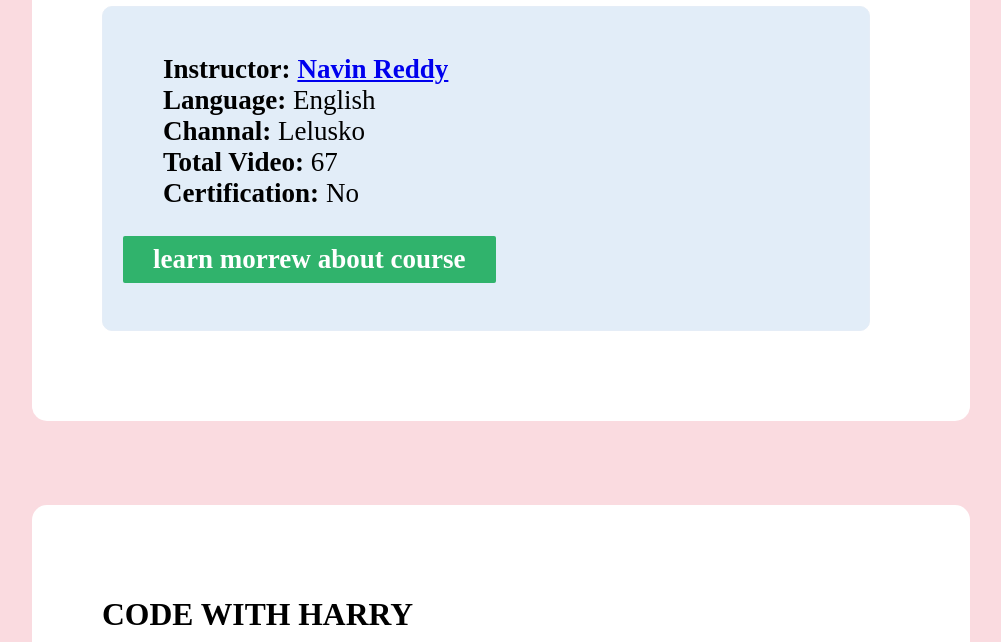
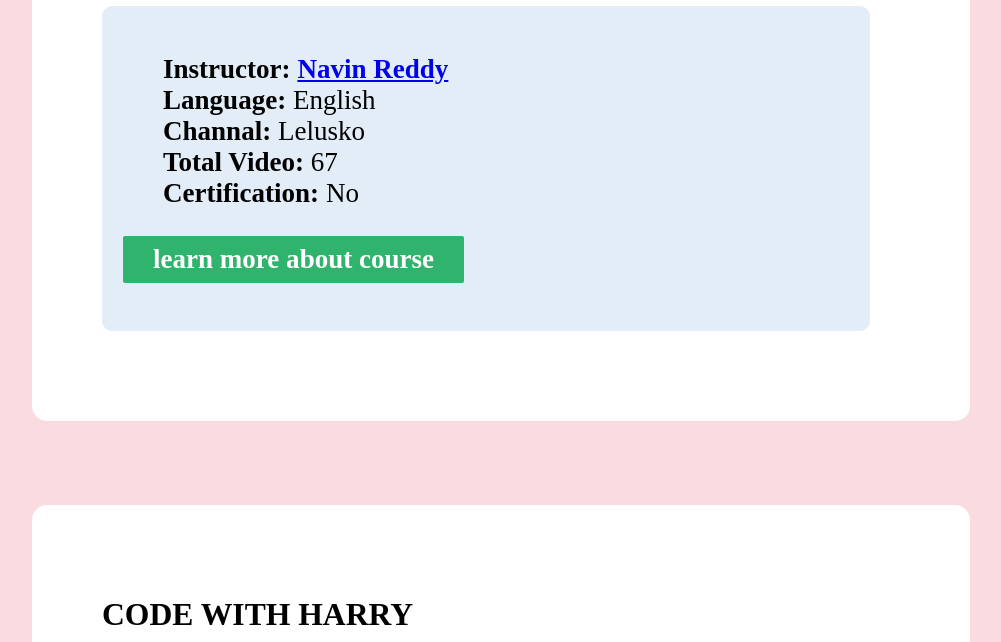
Before and after one commit to ShivamDandekar10/course_S10, a plain HTML site: page new.html in a window 1280 px wide. Shown: the part 4926-5568 px from the top of the page, without its empty margins (139-1140 px from the left). Drawn offline with Linux system fonts and the light colour scheme; a web font is replaced by a local one.

Commit message:
new.html add
addd

```diff
--- a/new.html
+++ b/new.html
@@ -366,7 +366,7 @@ Batch Processing Transaction Management: Commit and Rollback
                       <li><strong>Certification:</strong> No</li>
                       </ul>
                       <p>
-                        <a class="edit_tool" href="https://courses.telusko.com/learn/Java-Tutorial-For-Beginner"> <strong> learn morrew about course</strong></a>
+                        <a class="edit_tool" href="https://courses.telusko.com/learn/Java-Tutorial-For-Beginner"> <strong> learn more about course</strong></a>
                       </p>
                      </div>
                    <ul>
@@ -427,7 +427,7 @@ Batch Processing Transaction Management: Commit and Rollback
 
                       </ul>
                       <p>
-                        <a class="edit_tool" href="https://www.codewithharry.com/videos/java-tutorials-for-beginners-1/"> <strong> learn morrew about course</strong></a>
+                        <a class="edit_tool" href="https://www.codewithharry.com/videos/java-tutorials-for-beginners-1/"> <strong> learn more about course</strong></a>
                       </p>
                      </div>
                    <ul>
@@ -486,7 +486,7 @@ Batch Processing Transaction Management: Commit and Rollback
 
                       </ul>
                       <p>
-                        <a class="edit_tool" href="https://www.youtube.com/watch?v=x1RCEvYRTz0&list=PL9ooVrP1hQOHb4bxoHauWVwNg4FweDItZ"> <strong> learn morrew about course</strong></a>
+                        <a class="edit_tool" href="https://www.youtube.com/watch?v=x1RCEvYRTz0&list=PL9ooVrP1hQOHb4bxoHauWVwNg4FweDItZ"> <strong> learn more about course</strong></a>
                       </p>
                      </div>
                    <ul>
@@ -590,7 +590,7 @@ Batch Processing Transaction Management: Commit and Rollback
                       <li><strong>Certification:</strong> No</li>
                       </ul>
                       <p>
-                        <a class="edit_tool" href="https://www.youtube.com/watch?v=yRpLlJmRo2w&list=PLfqMhTWNBTe3LtFWcvwpqTkUSlB32kJop"> <strong> learn morrew about course</strong></a>
+                        <a class="edit_tool" href="https://www.youtube.com/watch?v=yRpLlJmRo2w&list=PLfqMhTWNBTe3LtFWcvwpqTkUSlB32kJop"> <strong> learn more about course</strong></a>
                       </p>
                      </div>
                    <ul>
@@ -667,7 +667,7 @@ Batch Processing Transaction Management: Commit and Rollback
 
                       </ul>
                       <p>
-                        <a class="edit_tool" href="https://www.youtube.com/watch?v=UmnCZ7-9yDY"> <strong> learn morrew about course</strong></a>
+                        <a class="edit_tool" href="https://www.youtube.com/watch?v=UmnCZ7-9yDY"> <strong> learn more about course</strong></a>
                       </p>
                      </div>
                    <ul>
```
